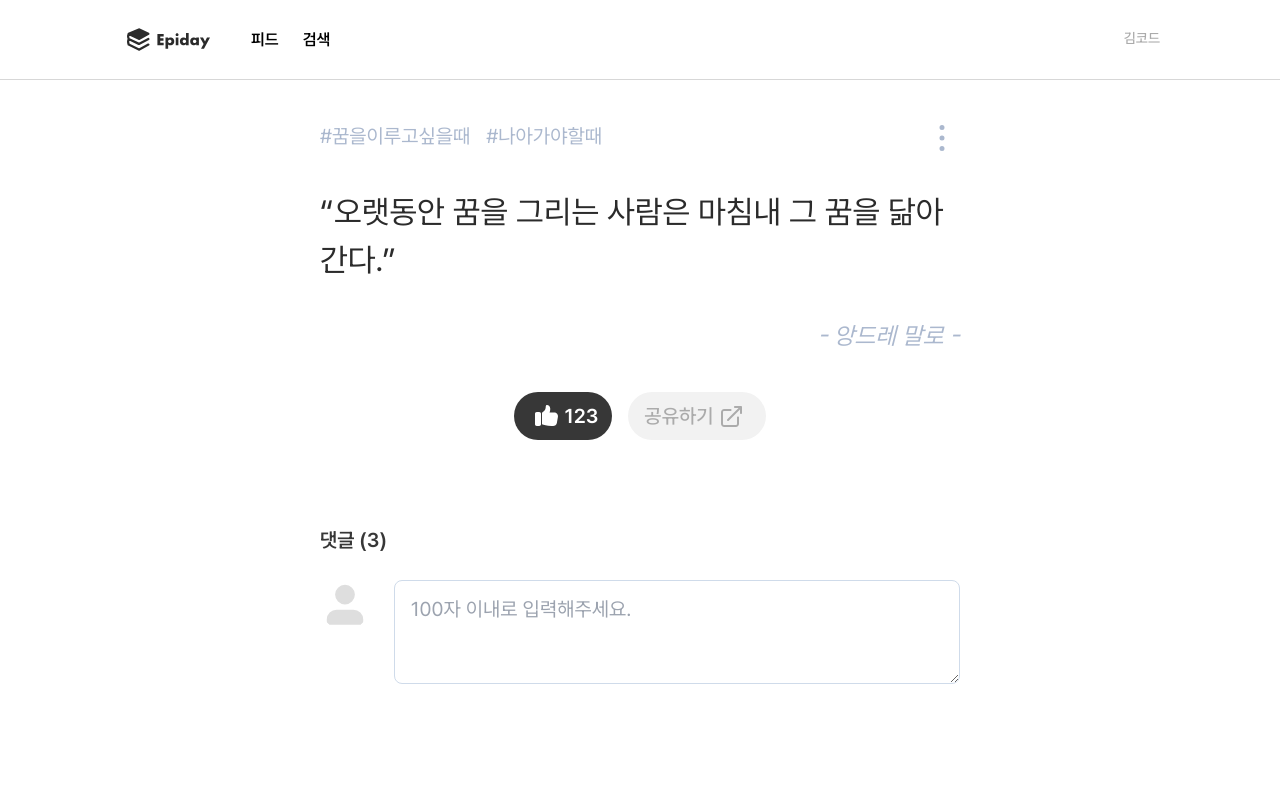
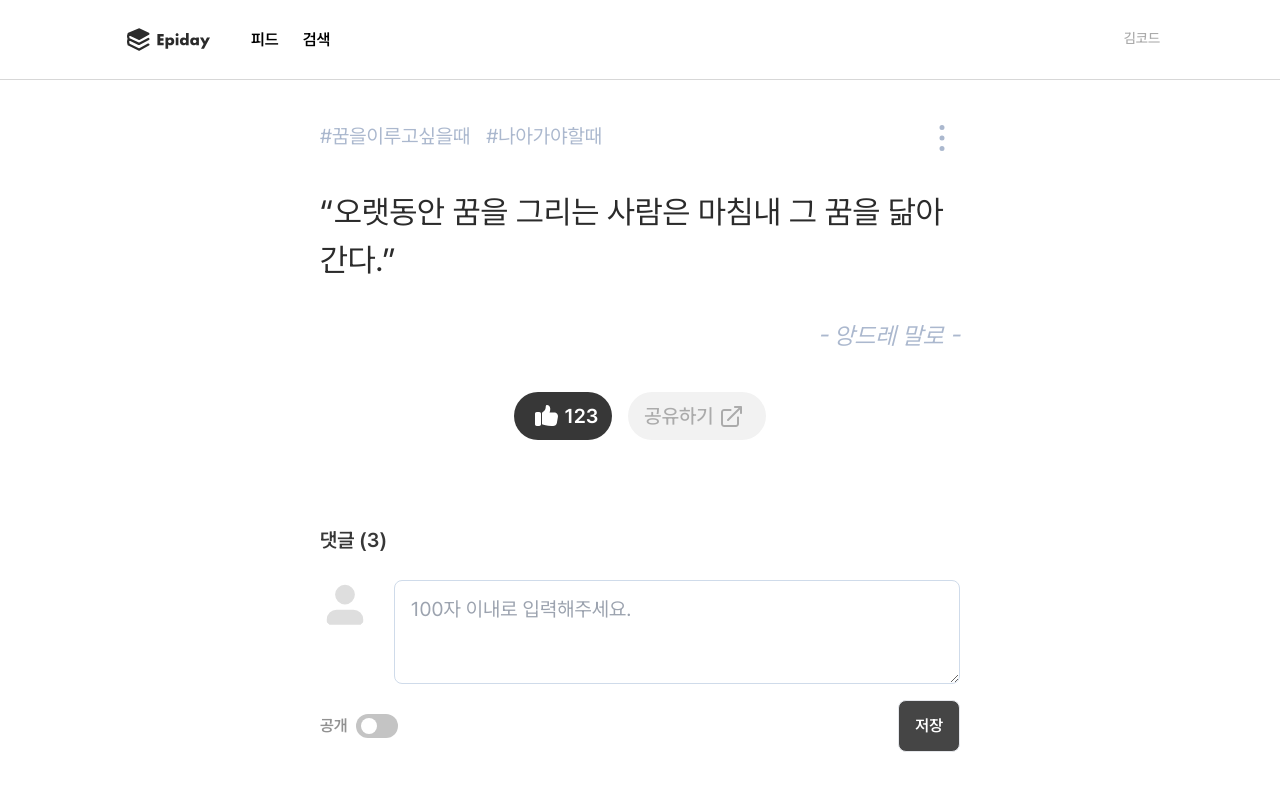
Before and after one commit to rladmswo1715/epiday, a Next.js app: page /epidays/1 in a window 1280 px wide. Shown: the top 790 px of the page. Built offline with nearby package versions, Linux system fonts and the light colour scheme.

Commit message:
feat: 공개 토글 컴포넌트 생성

```diff
--- /dev/null
+++ b/components/VisibilityToggle.tsx
@@ -0,0 +1,14 @@
+const VisibilityToggle = () => {
+  return (
+    <div className='flex items-center gap-[0.8rem]'>
+      <span className='text-[1.6rem] font-[600] leading-[2.6rem] text-var-gray-400'>공개</span>
+      <label className='relative inline-flex cursor-pointer items-center'>
+        <input type='checkbox' className='peer sr-only' />
+        <div className='h-[2.4rem] w-[4.2rem] rounded-full bg-var-gray-200 transition-colors focus:outline-none peer-checked:bg-var-black-600'></div>
+        <div className='absolute left-[0.5rem] top-[0.4rem] h-[1.6rem] w-[1.6rem] rounded-full bg-white transition-all peer-checked:translate-x-[1.6rem]'></div>
+      </label>
+    </div>
+  );
+};
+
+export default VisibilityToggle;
--- a/components/detailEpiday/CommentsContainer.tsx
+++ b/components/detailEpiday/CommentsContainer.tsx
@@ -1,4 +1,5 @@
 import ProfileImage from '../ProfileImage';
+import VisibilityToggle from '../VisibilityToggle';
 
 const CommentsContainer = () => {
   return (
@@ -7,9 +8,13 @@ const CommentsContainer = () => {
       <div className='mt-[2.4rem] flex gap-[2.4rem]'>
         <ProfileImage size='50px' />
         <textarea
-          className='h-[10.4rem] w-[56.8rem] overflow-scroll rounded-[0.8rem] border-[0.1rem] border-var-line-200 px-[1.6rem] py-[1.2rem] text-[2rem] scrollbar-hide focus:outline-none'
+          className='h-[10.4rem] w-[56.8rem] overflow-scroll rounded-[0.8rem] border-[0.1rem] border-var-line-200 px-[1.6rem] py-[1.2rem] text-[2rem] scrollbar-hide'
           placeholder='100자 이내로 입력해주세요.'
         />
+      </div>
+      <div className='mt-[1.6rem] flex items-center justify-between'>
+        <VisibilityToggle />
+        <button className='leadeing-[2.6rem] rounded-[0.8rem] border-[0.1rem] bg-var-black-500 px-[1.6rem] py-[0.9rem] text-[1.6rem] font-[600] text-var-blue-100'>저장</button>
       </div>
     </section>
   );
```
